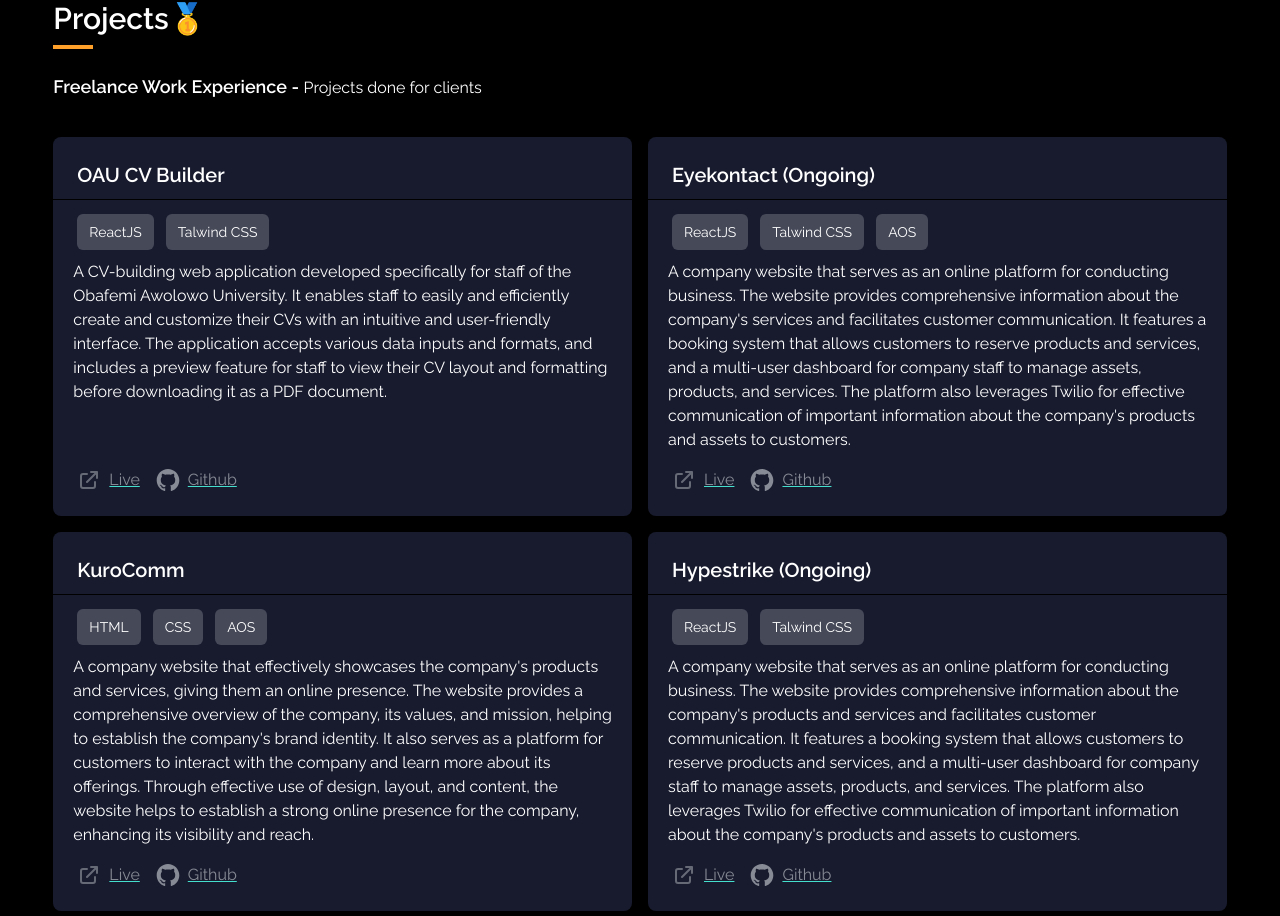
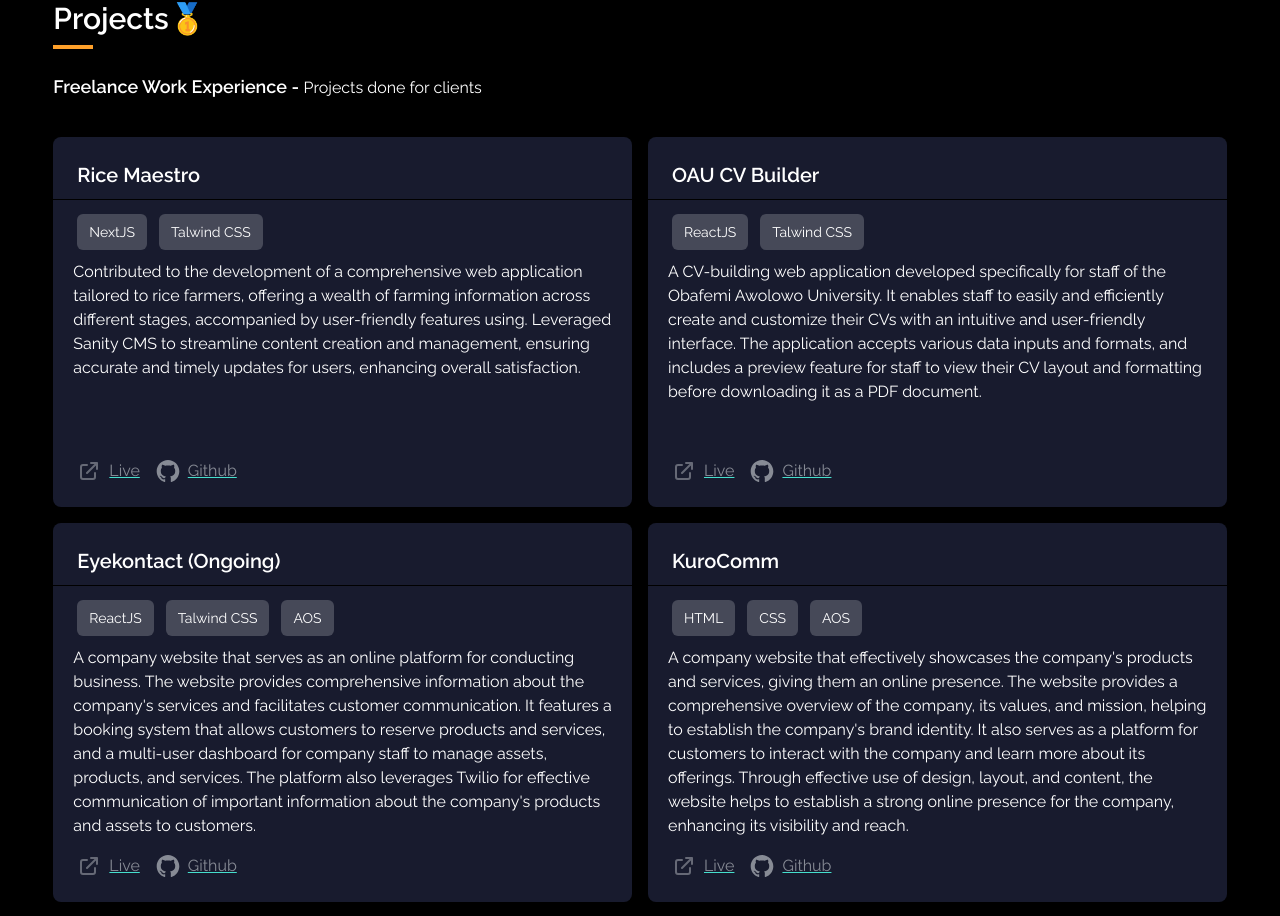
Before and after one commit to feyiamujo1/portfolio, a React (Create React App) app: page / in a window 1280 px wide. Shown: the part 1876-2792 px from the top of the page. Built offline with nearby package versions, Linux system fonts and the light colour scheme; no server answers.

Commit message:
Added rice maestro

```diff
--- a/src/App.js
+++ b/src/App.js
@@ -157,6 +157,37 @@ function App() {
             <span className="text-sm md:text-base">Projects done for clients</span>
           </p>
           <div className="grid grid-cols-1 md:grid-cols-2 gap-4">
+          <div className="flex flex-col gap-4 bg-[#181b2e] rounded-lg shadow-md py-6 justify-between min-h-[370px]">
+              <div className="mx-auto space-y-2.5 ">
+                <h3 className="text-xl font-semibold px-6">Rice Maestro</h3>
+                <hr className="border-[#000000] "></hr>
+                <div className="flex gap-3 px-6 pt-1">
+                  <p className="bg-[#464958] text-sm py-2 px-3 rounded-md">NextJS</p>
+                  <p className="bg-[#464958] text-sm py-2 px-3 rounded-md">Talwind CSS</p>
+                </div>
+                <p className="px-5 ">
+                  Contributed to the development of a comprehensive web application tailored to rice farmers, offering a wealth of
+                  farming information across different stages, accompanied by user-friendly features using. Leveraged Sanity CMS to streamline
+                  content creation and management, ensuring accurate and timely updates for users, enhancing overall satisfaction.
+                </p>
+              </div>
+              <div className="flex gap-4 px-6"> {/* justify-between */}
+                <Link to="https://rice-maestro.netlify.app/" target="_blank" className="flex items-center gap-2 group cursor-pointer text-[#878b95] hover:text-white underline decoration-light_blue">
+                    <svg class="w-6 h-6 dark:opacity-50 opacity-70 group-hover:opacity-100" fill="none" stroke="currentColor" viewBox="0 0 24 24" xmlns="http://www.w3.org/2000/svg">
+                      <path strokeLinecap="round" strokeLinejoin="round" strokeWidth="2" d="M10 6H6a2 2 0 00-2 2v10a2 2 0 002 2h10a2 2 0 002-2v-4M14 4h6m0 0v6m0-6L10 14"/>
+                    </svg>
+                    Live
+                </Link>
+                <Link to="https://github.com/feyiamujo1/rice-maestro-app" target="_blank" className="flex items-center gap-2 group cursor-pointer text-[#878b95] hover:text-white fill-[#878b95] underline decoration-light_blue">
+                  <svg xmlns="http://www.w3.org/2000/svg" viewBox="0 0 128 128" class="w-6 h-6 fill-[#878b95] group-hover:fill-white">
+                    <g class="w-6 h-6 mr-0"><path fill-rule="evenodd" clip-rule="evenodd" d="M64 5.103c-33.347 0-60.388 27.035-60.388 60.388 0 26.682 17.303 49.317 41.297 57.303 3.017.56 4.125-1.31 4.125-2.905 0-1.44-.056-6.197-.082-11.243-16.8 3.653-20.345-7.125-20.345-7.125-2.747-6.98-6.705-8.836-6.705-8.836-5.48-3.748.413-3.67.413-3.67 6.063.425 9.257 6.223 9.257 6.223 5.386 9.23 14.127 6.562 17.573 5.02.542-3.903 2.107-6.568 3.834-8.076-13.413-1.525-27.514-6.704-27.514-29.843 0-6.593 2.36-11.98 6.223-16.21-.628-1.52-2.695-7.662.584-15.98 0 0 5.07-1.623 16.61 6.19C53.7 35 58.867 34.327 64 34.304c5.13.023 10.3.694 15.127 2.033 11.526-7.813 16.59-6.19 16.59-6.19 3.287 8.317 1.22 14.46.593 15.98 3.872 4.23 6.215 9.617 6.215 16.21 0 23.194-14.127 28.3-27.574 29.796 2.167 1.874 4.097 5.55 4.097 11.183 0 8.08-.07 14.583-.07 16.572 0 1.607 1.088 3.49 4.148 2.897 23.98-7.994 41.263-30.622 41.263-57.294C124.388 32.14 97.35 5.104 64 5.104z"/>
+                      <path d="M26.484 91.806c-.133.3-.605.39-1.035.185-.44-.196-.685-.605-.543-.906.13-.31.603-.395 1.04-.188.44.197.69.61.537.91zm2.446 2.729c-.287.267-.85.143-1.232-.28-.396-.42-.47-.983-.177-1.254.298-.266.844-.14 1.24.28.394.426.472.984.17 1.255zM31.312 98.012c-.37.258-.976.017-1.35-.52-.37-.538-.37-1.183.01-1.44.373-.258.97-.025 1.35.507.368.545.368 1.19-.01 1.452zm3.261 3.361c-.33.365-1.036.267-1.552-.23-.527-.487-.674-1.18-.343-1.544.336-.366 1.045-.264 1.564.23.527.486.686 1.18.333 1.543zm4.5 1.951c-.147.473-.825.688-1.51.486-.683-.207-1.13-.76-.99-1.238.14-.477.823-.7 1.512-.485.683.206 1.13.756.988 1.237zm4.943.361c.017.498-.563.91-1.28.92-.723.017-1.308-.387-1.315-.877 0-.503.568-.91 1.29-.924.717-.013 1.306.387 1.306.88zm4.598-.782c.086.485-.413.984-1.126 1.117-.7.13-1.35-.172-1.44-.653-.086-.498.422-.997 1.122-1.126.714-.123 1.354.17 1.444.663zm0 0"/>
+                    </g>
+                  </svg>
+                  Github
+                </Link>
+              </div>
+            </div>
             <div className="flex flex-col gap-4 bg-[#181b2e] rounded-lg shadow-md py-6 justify-between min-h-[370px]">
               <div className="mx-auto space-y-2.5 ">
                 <h3 className="text-xl font-semibold px-6">OAU CV Builder</h3>
```
